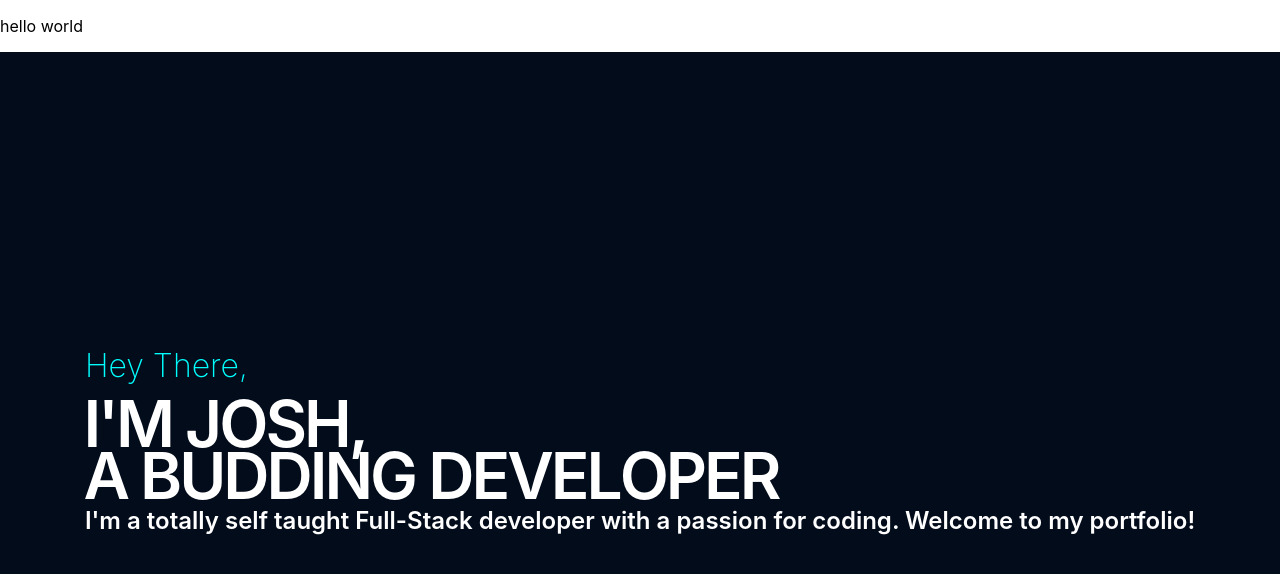
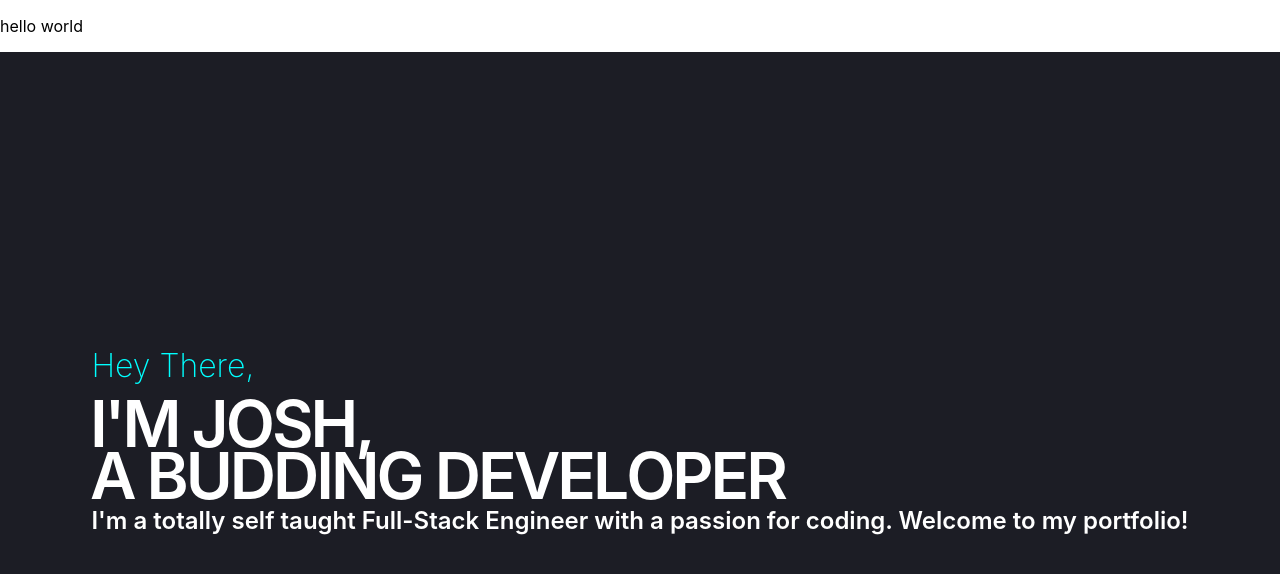
Before and after one commit to buzz1675/buzz1675.github.io, a React (Create React App) app: page / in a window 1280 px wide. Shown: the top 574 px of the page. Built offline with nearby package versions, Linux system fonts and the light colour scheme.

Commit message:
fix loading animation

```diff
--- a/src/components/Loader/Loader.css
+++ b/src/components/Loader/Loader.css
@@ -76,7 +76,7 @@
   top: 0;
   width: 51%;
   height: 100%;
-  background: #222;
+  background: #0e0f13;
   z-index: 10;
 }
 
--- a/src/components/Loader/Loader.js
+++ b/src/components/Loader/Loader.js
@@ -7,7 +7,7 @@ const Loader = () => {
   useEffect(() => {
     const fakeLoading = setTimeout(() => {
       setLoaded(true);
-    }, 500);
+    }, 2500);
 
     return () => clearTimeout(fakeLoading);
   }, []);
--- a/src/routes/Home/Home.css
+++ b/src/routes/Home/Home.css
@@ -1,5 +1,5 @@
 .App {
-  background-color: #030c1b;
+  background-color: #1c1d25;
   min-height: 100vh;
   display: flex;
   flex-direction: column;
--- a/src/routes/Home/Home.js
+++ b/src/routes/Home/Home.js
@@ -106,9 +106,11 @@ const Home = () => {
             </p>
           </div>
           <p className="name_description">
-            I'm a totally self taught Full-Stack developer with a passion for
+            I'm a totally self taught Full-Stack Engineer with a passion for
             coding. Welcome to my portfolio!
           </p>
+
+
         </div>
       </div>
     </div>
```
